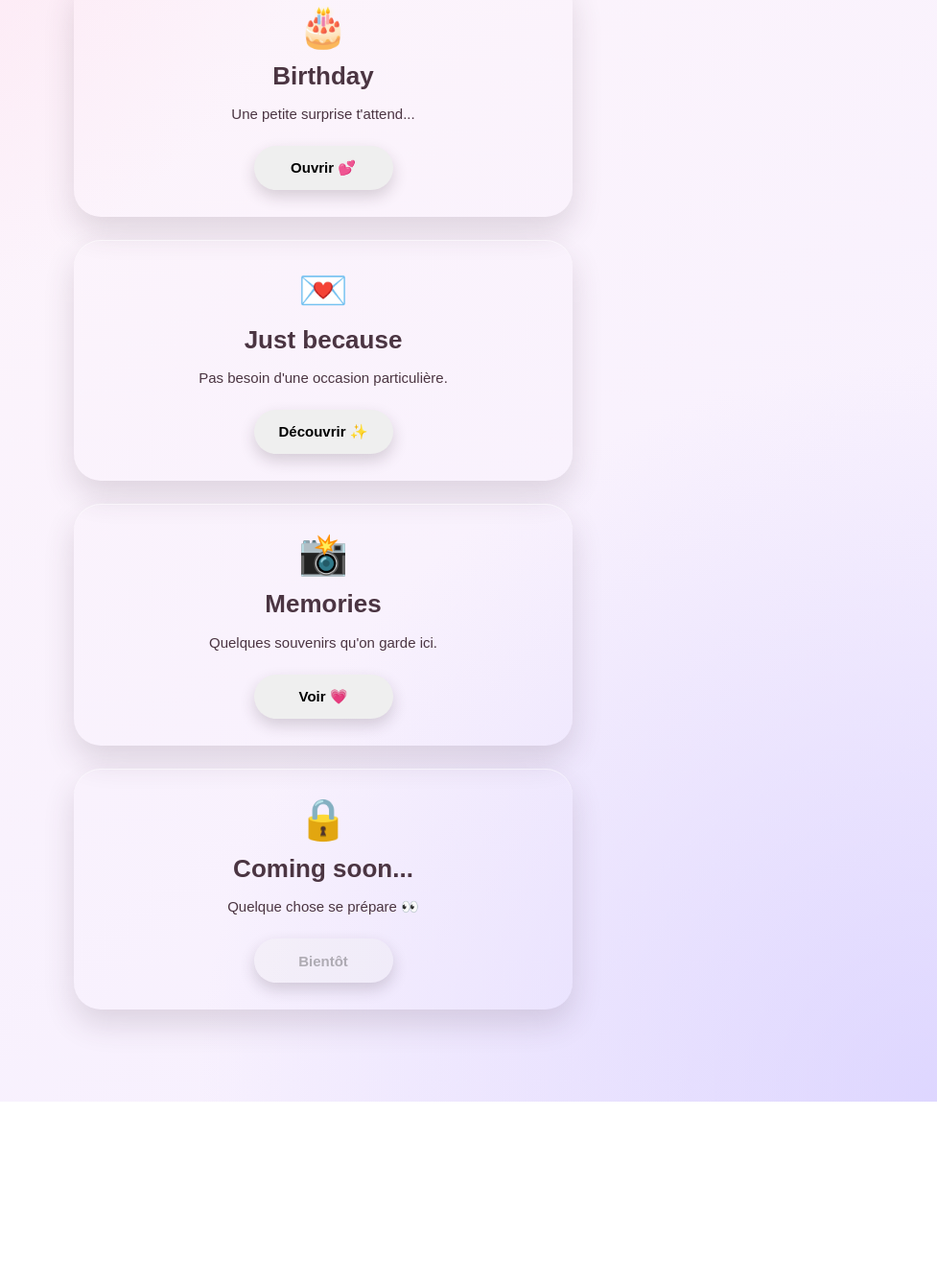
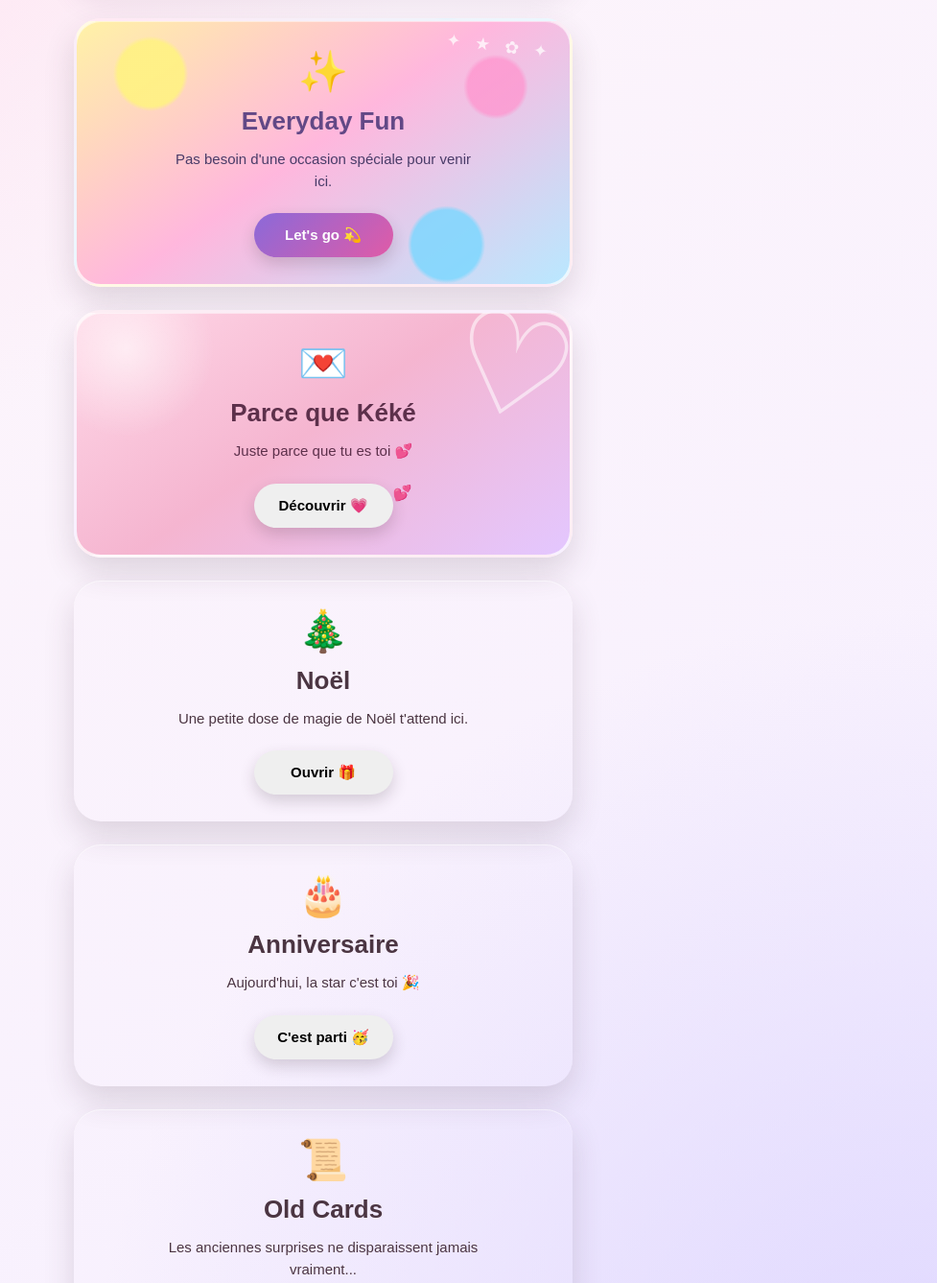
Before and after one commit to meowdelaplaine/pauline-nfc, a plain HTML site: page index.html in a window 1280 px wide. Shown: the part 293-1630 px from the top of the page at 96% size, without its empty margins (303-1280 px from the left). Before the commit the page ends 1441 px from the top, so only its background shows below. Drawn offline with Linux system fonts and the light colour scheme.

Commit message:
Update index.html adaptation to rev1

```diff
--- a/index.html
+++ b/index.html
@@ -12,7 +12,7 @@
 
 <body>
 
-    <!-- Petites photos flottantes -->
+    <!-- PETITES PHOTOS FLOTTANTES -->
     <div id="floatingPhotos"></div>
 
 
@@ -21,7 +21,7 @@
 
         <div class="heart">💗</div>
 
-        <h1>Bienvenue 💕</h1>
+        <h1>Bienvenue à Kéké Land 💕</h1>
 
         <p>Un petit endroit rien que pour toi.</p>
 
@@ -36,73 +36,91 @@
     <main class="cards-container">
 
 
-        <!-- ANNIVERSAIRE -->
-        <section class="event-card">
+        <!-- EVERYDAY FUN -->
+        <section class="event-card everyday-card">
 
-            <div class="card-icon">🎂</div>
+            <div class="card-icon">✨</div>
 
-            <h2>Birthday</h2>
+            <h2>Everyday Fun</h2>
 
             <p>
-                Une petite surprise t'attend...
+                Pas besoin d'une occasion spéciale pour venir ici.
             </p>
 
-            <button onclick="ouvrirCarte('anniversaire')">
-                Ouvrir 💕
+            <button onclick="ouvrirCarte('everyday')">
+                Let's go 💫
             </button>
 
         </section>
 
 
-        <!-- JUST BECAUSE -->
-        <section class="event-card">
+        <!-- PARCE QUE KÉKÉ -->
+        <section class="event-card keke-card">
 
             <div class="card-icon">💌</div>
 
-            <h2>Just because</h2>
+            <h2>Parce que Kéké</h2>
 
             <p>
-                Pas besoin d'une occasion particulière.
+                Juste parce que tu es toi 💕
             </p>
 
-            <button onclick="ouvrirCarte('justbecause')">
-                Découvrir ✨
+            <button onclick="ouvrirCarte('keke')">
+                Découvrir 💗
             </button>
 
         </section>
 
 
-        <!-- MEMORIES -->
-        <section class="event-card">
+        <!-- NOËL -->
+        <section class="event-card christmas-card">
 
-            <div class="card-icon">📸</div>
+            <div class="card-icon">🎄</div>
 
-            <h2>Memories</h2>
+            <h2>Noël</h2>
 
             <p>
-                Quelques souvenirs qu'on garde ici.
+                Une petite dose de magie de Noël t'attend ici.
             </p>
 
-            <button onclick="ouvrirCarte('memories')">
-                Voir 💗
+            <button onclick="ouvrirCarte('noel')">
+                Ouvrir 🎁
             </button>
 
         </section>
 
 
-        <!-- FUTURE CARTE -->
-        <section class="event-card locked-card">
+        <!-- ANNIVERSAIRE -->
+        <section class="event-card birthday-card">
 
-            <div class="card-icon">🔒</div>
+            <div class="card-icon">🎂</div>
 
-            <h2>Coming soon...</h2>
+            <h2>Anniversaire</h2>
 
             <p>
-                Quelque chose se prépare 👀
+                Aujourd'hui, la star c'est toi 🎉
             </p>
 
-            <button disabled>
-                Bientôt
+            <button onclick="ouvrirCarte('anniversaire')">
+                C'est parti 🥳
+            </button>
+
+        </section>
+
+
+        <!-- OLD CARDS -->
+        <section class="event-card old-card">
+
+            <div class="card-icon">📜</div>
+
+            <h2>Old Cards</h2>
+
+            <p>
+                Les anciennes surprises ne disparaissent jamais vraiment...
+            </p>
+
+            <button onclick="ouvrirCarte('oldcards')">
+                Ouvrir les archives 🗝️
             </button>
 
         </section>
```
